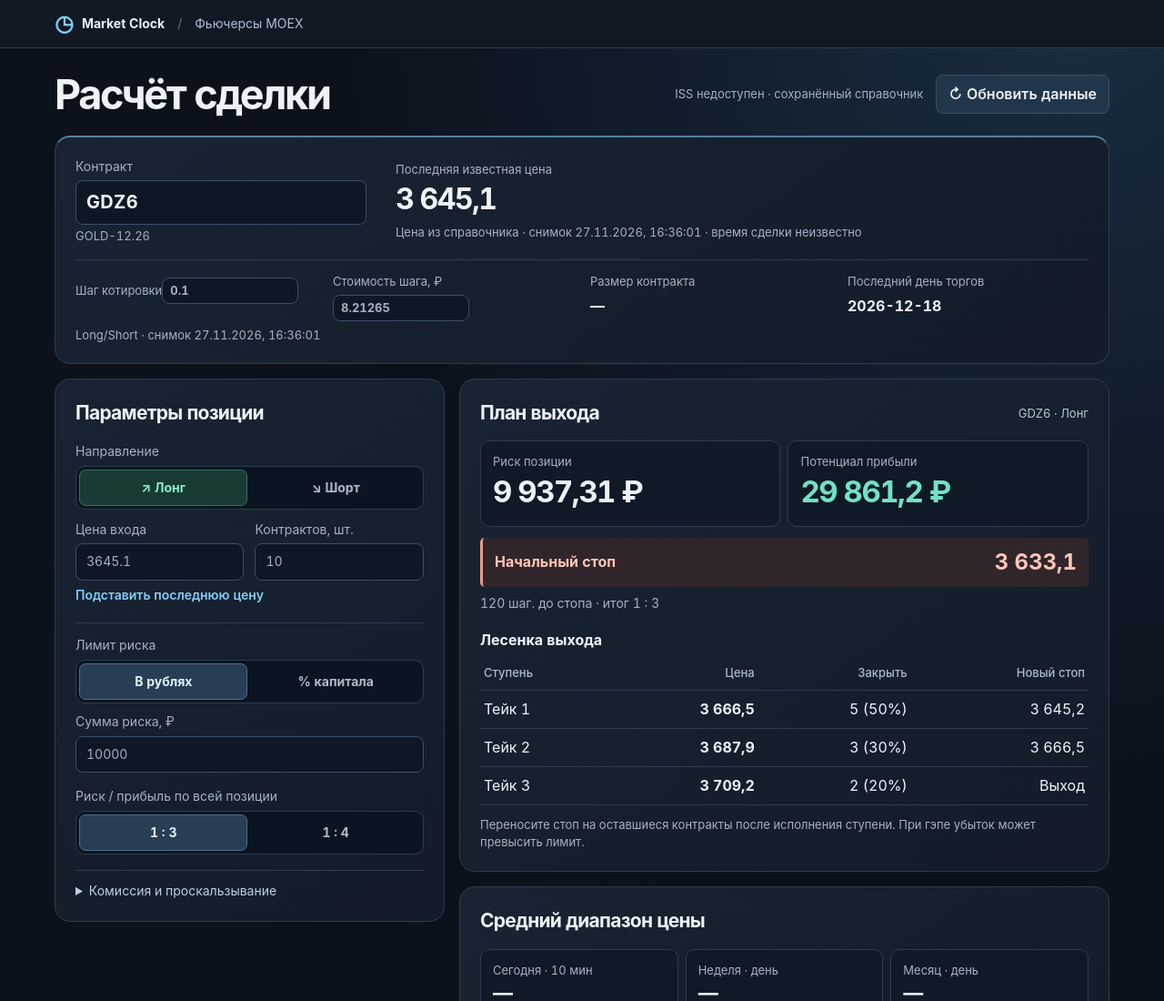
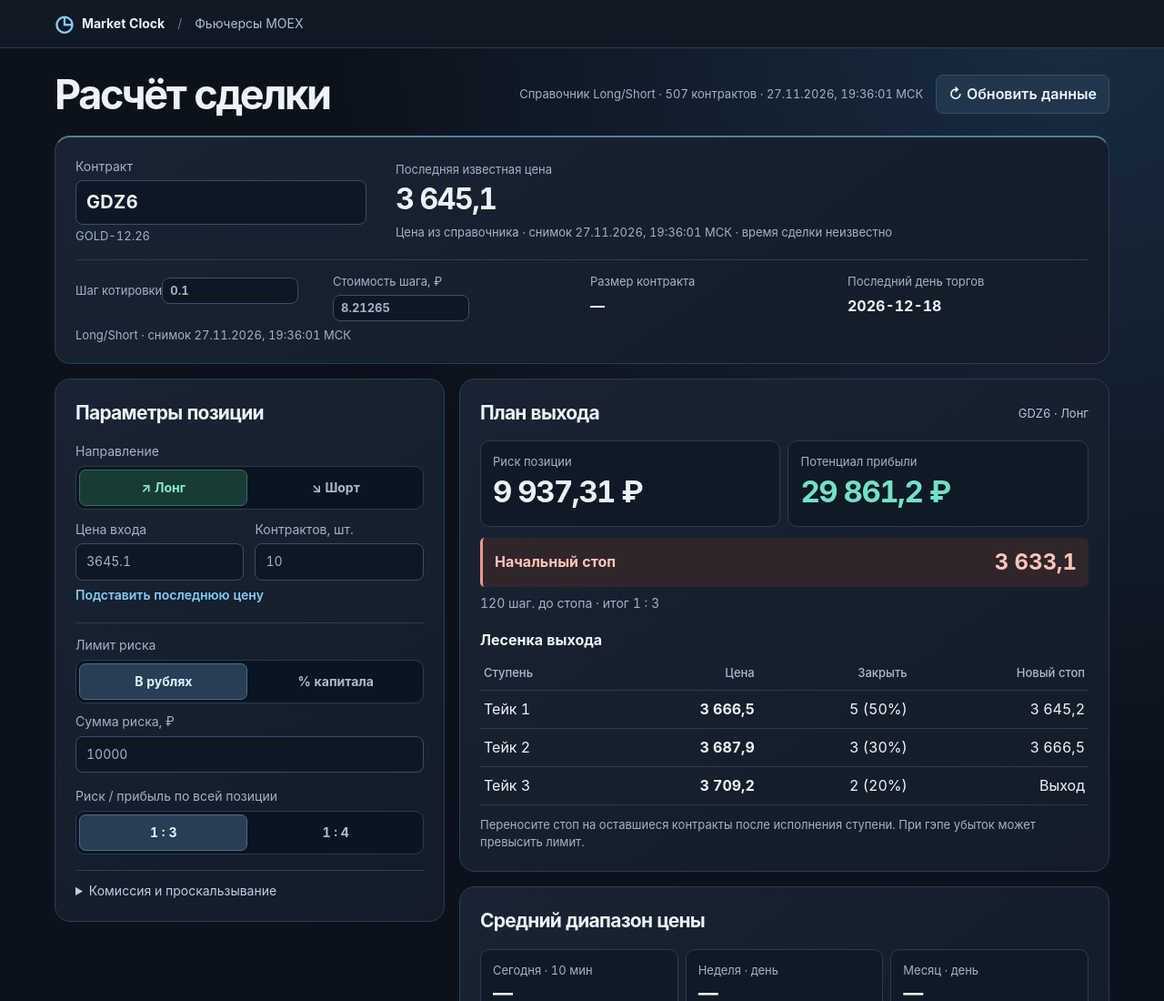
Before and after one commit to LeoMRus/codehtml.github.io, a plain HTML site: page forts/index.html in a window 1280 px wide. Shown: the top 1100 px of the page at 91% size. Drawn offline with Linux system fonts and the light colour scheme; no server answers.

Commit message:
Refresh fallback futures reference and show its timestamp when ISS is unavailable

```diff
--- a/forts/index.html
+++ b/forts/index.html
@@ -58,8 +58,26 @@ async function candles(ticker,intraday,b){
 }
 async function vol(ticker,id){const b=bounds();stats=[];volText=['Загрузка…','Загрузка…','Загрузка…'];draw();await Promise.all([true,false].map(async intra=>{const ids=intra?[0]:[1,2];try{const {bars,source}=await candles(ticker,intra,b);if(id!==selection)return;for(const i of ids){stats[i]=summarize(i===0?bars:bars.filter(x=>x.date>=(i===1?b.mon:b.month)));volText[i]=stats[i]?source:'Нет завершённых свечей'}}catch{if(id!==selection)return;ids.forEach(i=>volText[i]='Нет данных от MOEX и АЛОР')}draw()}))}
 function select(raw,force=false){clearTimeout(searchTimer);const k=key(raw);if(!k||(!force&&active===k))return;const changed=active!==k;active=k;const id=++selection;const c=map.get(k),ticker=c?.ticker||raw.trim();$('ticker').value=ticker;if(changed)dirty=false;setQuote(c);void vol(ticker,id);void issCatalog(ticker).then(rows=>{if(id!==selection)return;for(const r of rows)if(key(r.ticker)===k)insert(r);setQuote(map.get(k));persist();if(!rows.some(r=>r.price>0))void reserveQuote(ticker,id)}).catch(()=>reserveQuote(ticker,id))}
-async function refresh(){const id=++seq;$('refresh').disabled=true;$('network').textContent='Обновление…';if(active)select(map.get(active)?.ticker||active,true)
- try{const rows=await issCatalog();if(!rows.length)throw Error();if(id!==seq)return;rows.forEach(insert);options();persist();if(active)setQuote(map.get(active));$('network').textContent='MOEX ISS · '+rows.length+' контрактов'}catch{if(id===seq)$('network').textContent='ISS недоступен · сохранённый справочник'}finally{if(id===seq)$('refresh').disabled=false}}
+async function refresh(){
+ const id=++seq
+ $('refresh').disabled=true
+ $('network').textContent='Обновление…'
+ if(active)select(map.get(active)?.ticker||active,true)
+ const [iss,backup]=await Promise.allSettled([issCatalog(),loadBackup()])
+ if(id!==seq)return
+ if(iss.status==='fulfilled'&&iss.value.length){
+   iss.value.forEach(insert)
+   $('network').textContent='Каталог MOEX ISS · '+iss.value.length+' контрактов'
+ }else if(backup.status==='fulfilled'){
+   $('network').textContent='Справочник Long/Short · '+backup.value.count+' контрактов · '+backup.value.date
+ }else{
+   $('network').textContent=map.size?'Используется сохранённая копия. Обновление недоступно.':'Данные недоступны'
+ }
+ options()
+ persist()
+ if(active)setQuote(map.get(active))
+ $('refresh').disabled=false
+}
 function choice(name){return document.querySelector('input[name="'+name+'"]:checked').value}
 function draw(){$('planlabel').textContent=active ? active+' · '+(choice('side')==='1'?'Лонг':'Шорт') : '';for(let i=0;i<3;i++){const a=stats[i];$('v'+i).textContent=a?fmt(a.points,5)+' п.':'—';$('vs'+i).textContent=a?fmt(a.pct,3)+'% · '+a.n+' свеч. · '+volText[i]:volText[i]||'—'}
  $('rows').replaceChildren();$('comparison').textContent='';try{if(!active)throw Error('Выберите контракт.');let budget=num('limit');if(choice('mode')==='pct'){if(!(num('capital')>0&&budget>0&&budget<=100))throw Error('Проверьте капитал и процент риска.');budget*=num('capital')/100}
@@ -88,12 +106,22 @@ document.querySelectorAll('input[type=radio]').forEach(radio=>radio.addEventList
 document.querySelectorAll('input:not([type=radio])').forEach(e=>{if(!['ticker','entry'].includes(e.id))e.addEventListener('input',draw)})
 function seed(rows,date){for(const [ticker,name,price,step,value,expiry] of rows){const exp=/^\d{2}\.\d{2}\.\d{4}$/.test(expiry)?expiry.split('.').reverse().join('-'):expiry;if(exp&&exp!=='вечный'&&exp<msk(Date.now()))continue;insert({ticker,name,step,value,expiry:exp,price,specSource:'Long/Short · снимок '+date,quoteSource:'Цена из справочника · снимок '+date+' · время сделки неизвестно'})}}
 seed(initial,new Date("2026-11-26T23:05:26.171470+00:00").toLocaleString('ru-RU'));const saved=cached();if(Array.isArray(saved?.records))for(const c of saved.records){if(!c.expiry||c.expiry==='вечный'||c.expiry>=msk(Date.now()))insert(c)}
-async function loadBackup(){try{
+async function loadBackup(){
  const d=await json('https://raw.githubusercontent.com/leomrus/codehtml.github.io/HEAD/forts/reference.json')
- if(!Array.isArray(d.rows)||!Number.isFinite(Date.parse(d.received)))return
- const existing=[...map.values()].filter(c=>c.specSource?.startsWith('MOEX')||c.quoteSource?.startsWith('Последняя сделка'))
- seed(d.rows,new Date(d.received).toLocaleString('ru-RU'));existing.forEach(insert);options();if(active)setQuote(map.get(active))
- }catch{}}
-void loadBackup();options();select(map.has('GDZ6')?'GDZ6':(map.values().next().value?.ticker||'SiZ6'));refresh()
+ if(!Array.isArray(d.rows)||!d.rows.length||!Number.isFinite(Date.parse(d.received)))throw Error('Справочник недоступен')
+ const date=new Date(d.received).toLocaleString('ru-RU',{timeZone:'Europe/Moscow'})+' МСК'
+ const existing=new Map(map)
+ seed(d.rows,date)
+ for(const [ticker,row] of map){
+   const previous=existing.get(ticker)
+   if(previous===row||!previous)continue
+   const updates={}
+   if(previous.specSource?.startsWith('MOEX'))Object.assign(updates,{step:previous.step,value:previous.value,specSource:previous.specSource,lot:previous.lot})
+   if(previous.quoteSource?.startsWith('Последняя сделка'))Object.assign(updates,{price:previous.price,quoteSource:previous.quoteSource})
+   Object.assign(row,updates)
+ }
+ return {count:d.rows.length,date}
+}
+options();select(map.has('GDZ6')?'GDZ6':(map.values().next().value?.ticker||'SiZ6'));refresh()
 
 </script></body></html>
```
